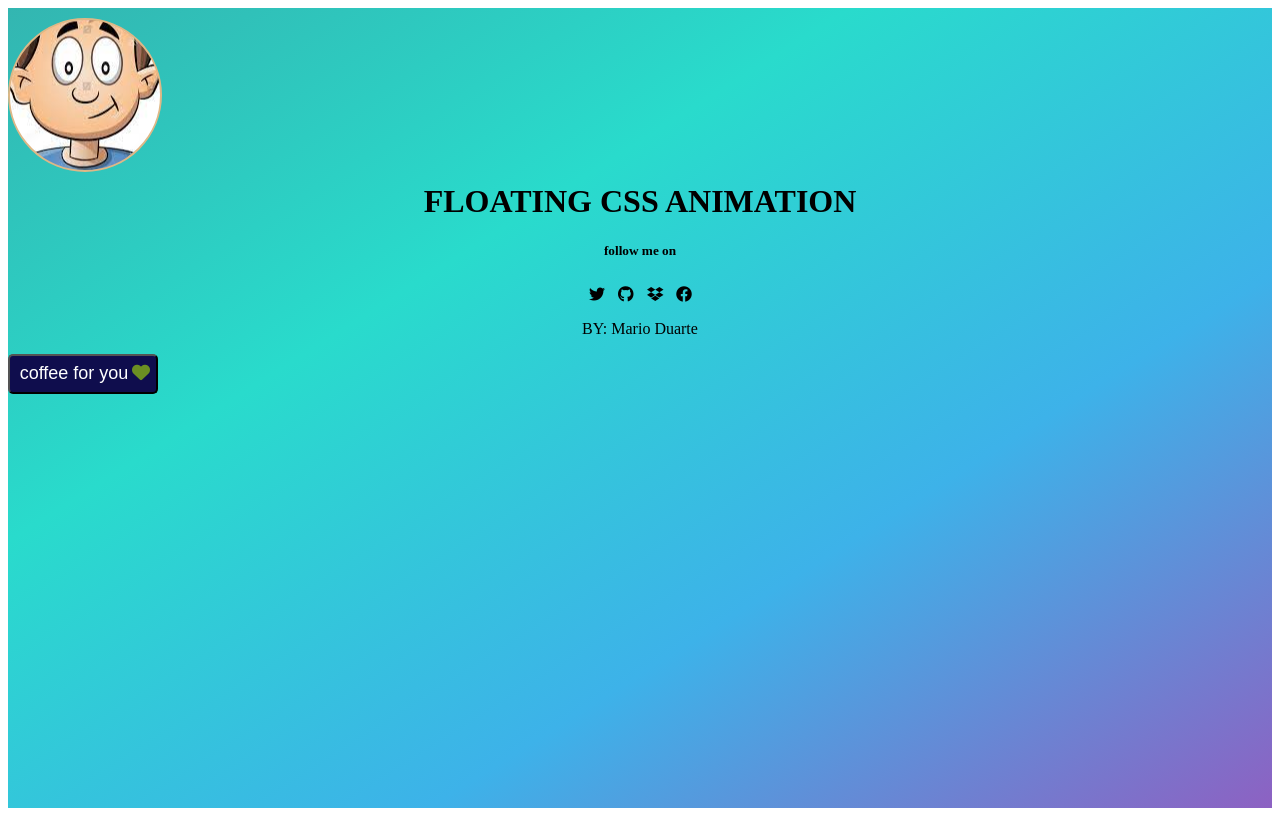
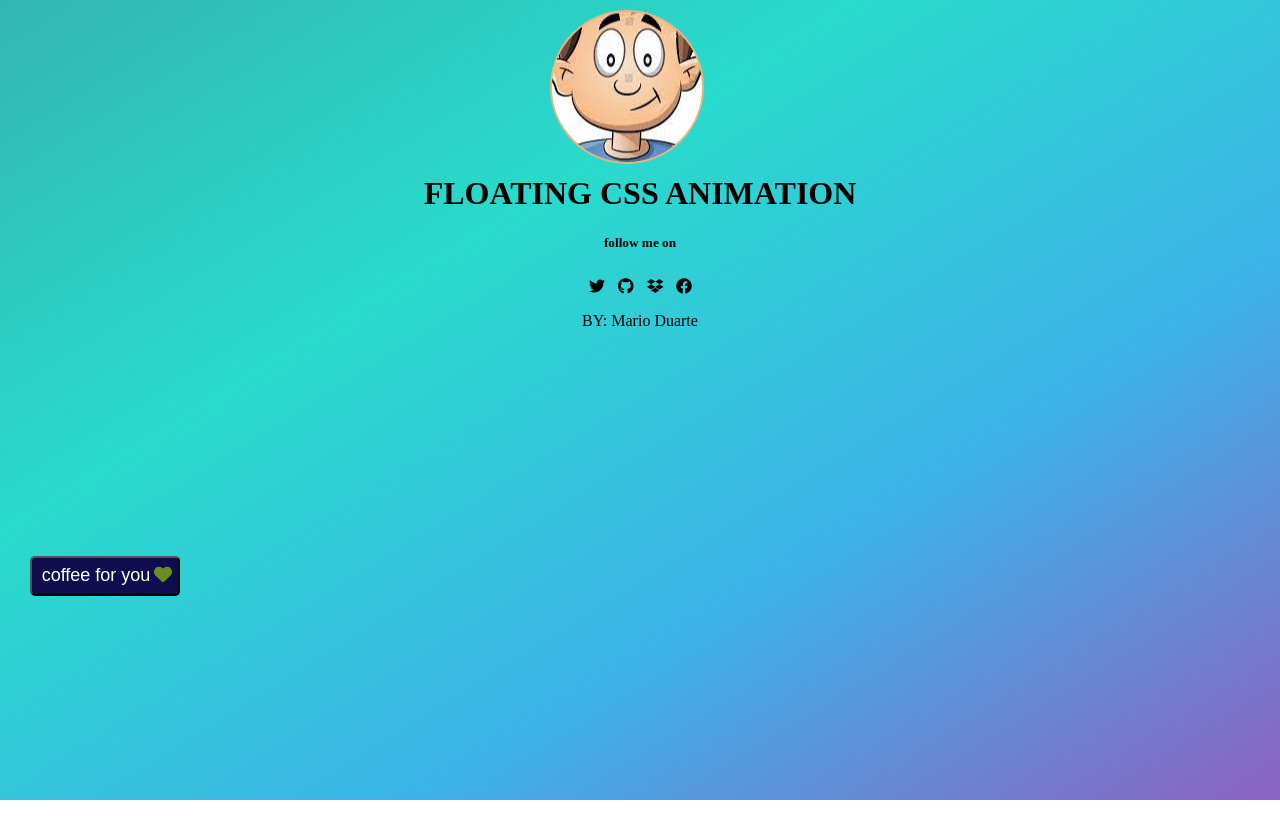
Before and after one commit to Asiyaaa22/mock2, a plain HTML site: page index.html in a window 1280 px wide. Drawn offline with Linux system fonts and the light colour scheme.

Commit message:
floating animation

```diff
--- a/style.css
+++ b/style.css
@@ -1,4 +1,4 @@
-bodyt{
+body{
     padding: 0;
     margin: 0;
 
@@ -7,7 +7,8 @@ bodyt{
     width: 100%;
     height: 100vh;
 
-    margin: 0;
+justify-content: center;
+
     background-image: linear-gradient(to bottom right ,rgb(51, 182, 177),rgb(41, 219, 204),
      rgb(61, 178, 233),rgb(141, 97, 194));
 
@@ -22,16 +23,14 @@ bodyt{
 .circle{
     width: 150px;
     height: 150px;
-
     border: 2px solid burlywood;
     border-radius: 50%;
     background-image: url(./images.jpg);
     background-position:center;
     animation: anime 2s infinite ease-in-out alternate;
+    position: relative;
+    left:550px ;
 
-    display: flex;
-    justify-content: center;
-    align-items: center;
 
 }
 @keyframes anime {
@@ -45,7 +44,7 @@ bodyt{
         width: 100%;
         height: 100vh;
 
-        margin: 0;
+
         background-image: linear-gradient(to bottom right ,rgb(51, 182, 177),rgb(41, 219, 204),
      rgb(61, 178, 233),rgb(141, 97, 194));
 
@@ -64,6 +63,10 @@ h1, h5, p{
     margin: 5px;
 
 }
+.fa-brands:hover{
+    transform: translateY(2px);
+
+}
 
 
 
@@ -74,14 +77,14 @@ button{
     border-radius: 5px;
     color: white;
     font-size: large;
- /* font-family: 'Gill Sans', 'Gill Sans MT', Calibri, 'Trebuchet MS', sans-serif; */
     position: relative;
-    margin:0;
+    top: 210px;
+    left: 30px;
 
 }
 .fa-solid{
     float: right;
-    padding: 0;
+
     color: olivedrab;
 }
 
```
